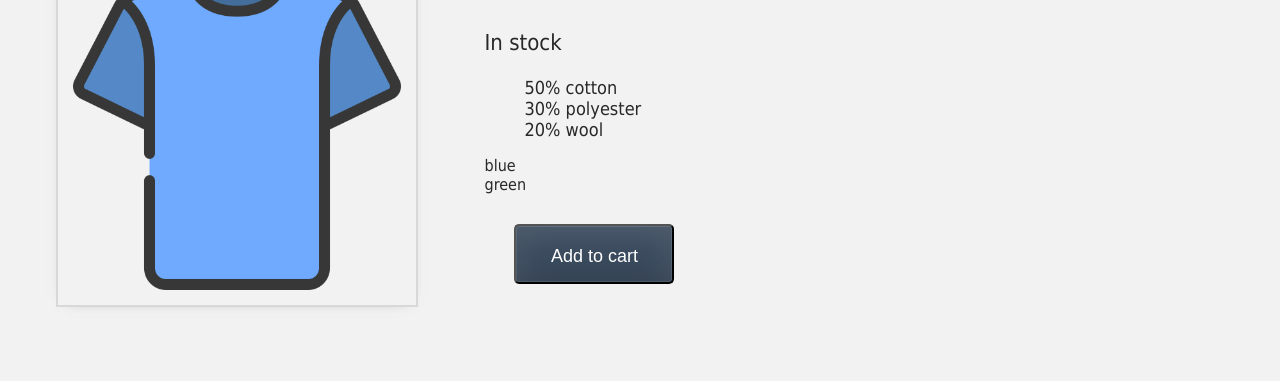
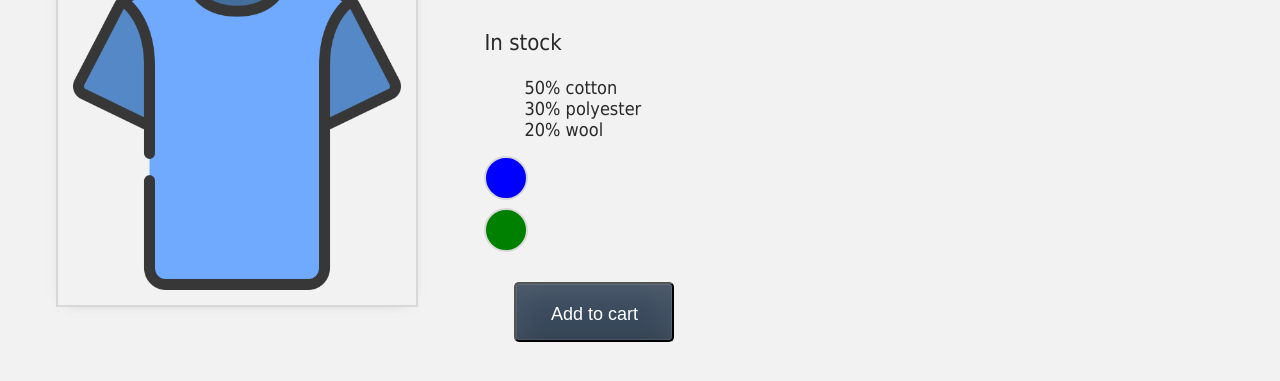
Before and after one commit to CelinaRibeiro/loja-vue, a plain HTML site: page index.html in a window 1280 px wide. Shown: the part 111-492 px from the top of the page. Drawn offline with nearby package versions, Linux system fonts and the light colour scheme.

Commit message:
renderizacao condicional estilo

```diff
--- a/assets/styles.css
+++ b/assets/styles.css
@@ -33,8 +33,8 @@ body {
 }
 
 .color-circle {
-  width: 50px;
-  height: 50px;
+  width: 40px;
+  height: 40px;
   margin-top: 8px;
   border: 2px solid #d8d8d8;
   border-radius: 50%;
--- a/index.html
+++ b/index.html
@@ -32,11 +32,16 @@
           <div
             v-for="variant in variants"
             :key="variant.id"
-            v-on:mouseover="changeImage(variant.image)">
-            {{ variant.color }}
+            v-on:mouseover="changeImage(variant.image)"
+            class="color-circle"
+            :style="{ backgroundColor: variant.color }">
           </div>
 
-          <button class="button" @click="addToCart">Add to cart</button>
+          <button
+          class="button"
+          :class="{ disabledButton : inStock < 1}"
+          @click="addToCart"
+          :disabled="inStock < 1">Add to cart</button>
 
         </div>
       </div>
@@ -62,7 +67,7 @@
         return {
           image,
           product_title: 'T-shirt',
-          inStock: 15,
+          inStock: 10,
           details: [
                     '50% cotton',
                     '30% polyester',
```
